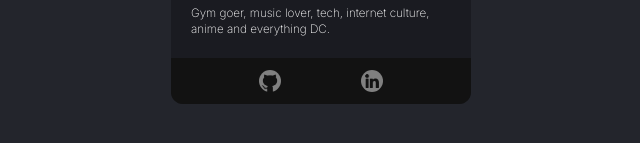
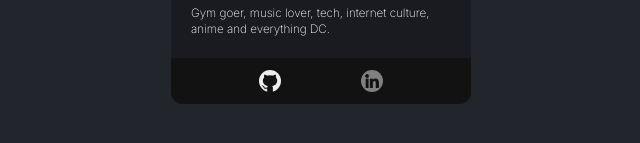
Before and after one commit to AntoOfo/business-card, a React (Vite) app: page / in a window 1280 px wide. In both pictures the pointer is over the picture 589 px from the left and 687 px from the top of the page. Shown: the part 607-750 px from the top of the page, without its empty margins (319-959 px from the left). Built offline with nearby package versions, Linux system fonts and the light colour scheme.

Commit message:
feat: added hover change to bottom hyperlinks

```diff
--- a/src/index.css
+++ b/src/index.css
@@ -136,4 +136,9 @@
 .footer img {
   width: 22px;
   opacity: calc(50%);
+  transition: 0.2s;
 }
+
+.footer img:hover {
+  opacity: calc(100%);
+}
```
